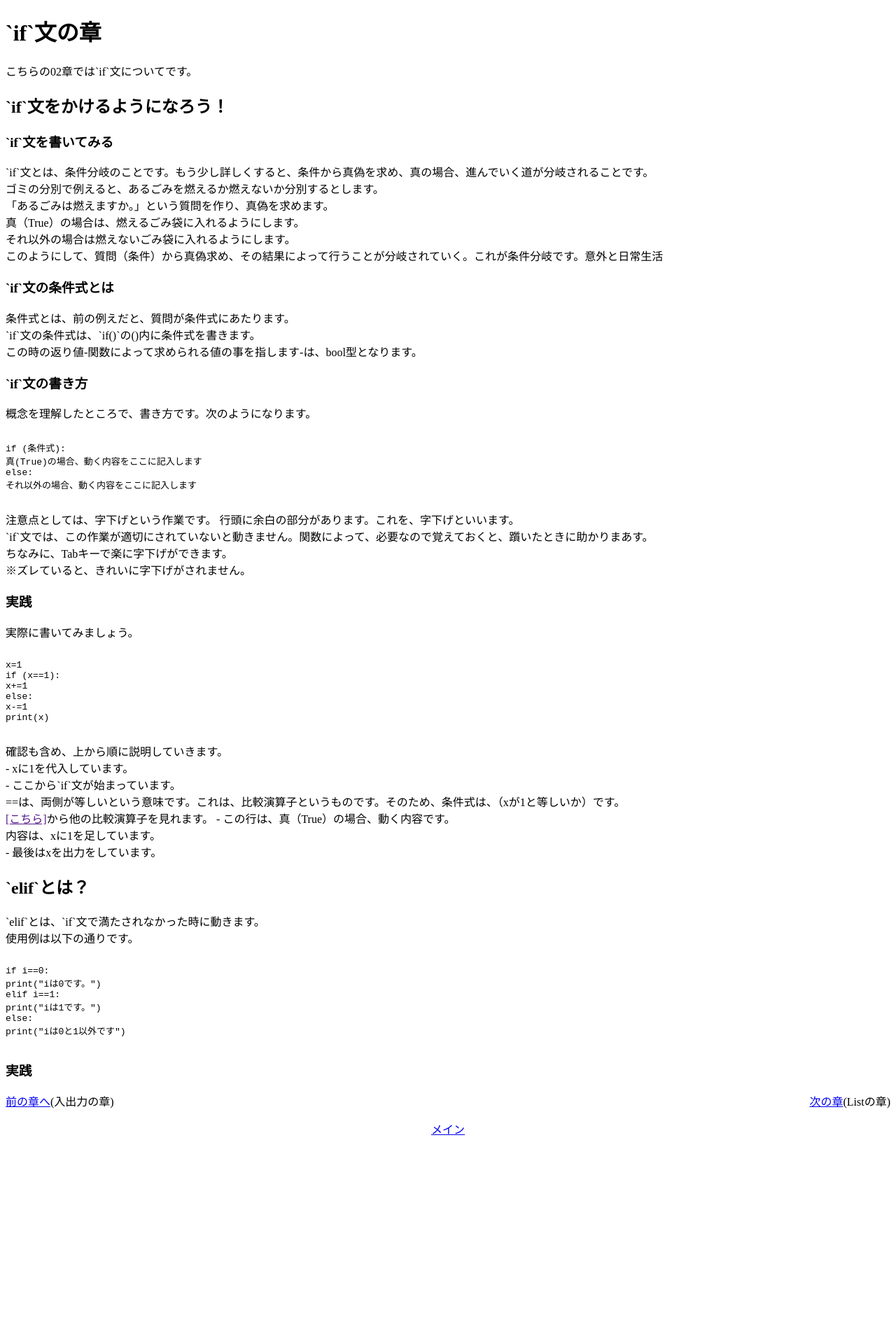
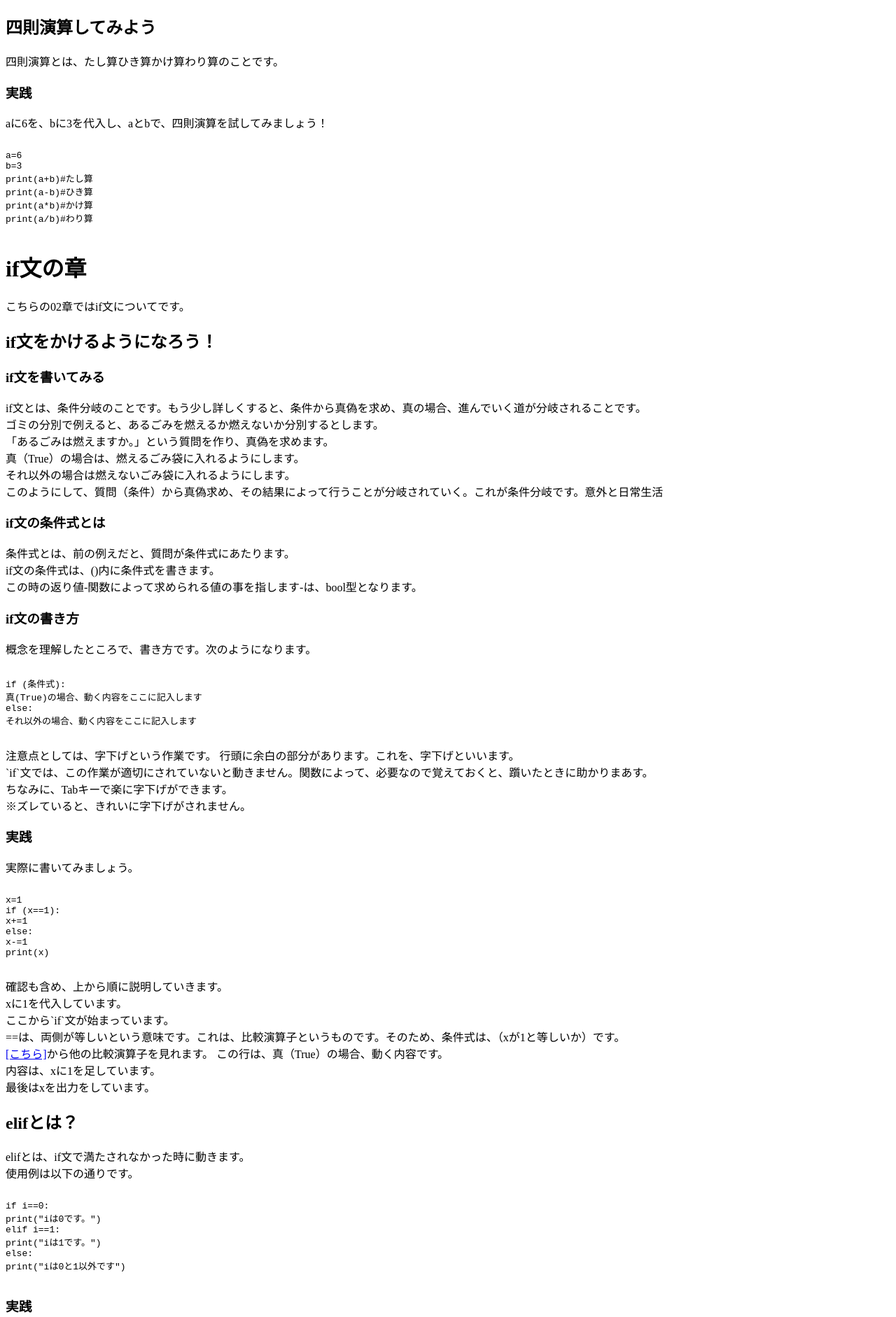
Before and after one commit to Yoshi01O/Study_Python, a plain HTML site: page Language/Py/Chapter02.html in a window 1280 px wide. Shown: the top 1882 px of the page at 70% size. Before the commit the page ends 1641 px from the top, so only its background shows below. Drawn offline with Linux system fonts and the light colour scheme.

Commit message:
Update_at_Chapter0,1,2

```diff
--- a/Language/Py/Chapter02.html
+++ b/Language/Py/Chapter02.html
@@ -5,24 +5,44 @@
   </head>
   <body>
     <p>
-      <h1>`if`文の章</h1>
-      こちらの02章では`if`文についてです。<br>
-      <h2>`if`文をかけるようになろう！</h2>
-      <h3>`if`文を書いてみる</h3>
-      `if`文とは、条件分岐のことです。もう少し詳しくすると、条件から真偽を求め、真の場合、進んでいく道が分岐されることです。<br>
+      <div class="Textcenter">
+        <h2>四則演算してみよう</h2>
+        四則演算とは、たし算ひき算かけ算わり算のことです。
+        <h3>実践</h3>
+        aに6を、bに3を代入し、aとbで、四則演算を試してみましょう！
+      </div>
+      <pre>
+<code>
+a=6
+b=3
+print(a+b)#たし算
+print(a-b)#ひき算
+print(a*b)#かけ算
+print(a/b)#わり算
+</code>
+</pre>
+      <div class="Textcenter">
+        <h1>if文の章</h1>
+        こちらの02章ではif文についてです。<br>
+        <h2>if文をかけるようになろう！</h2>
+        <h3>if文を書いてみる</h3>
+        if文とは、条件分岐のことです。もう少し詳しくすると、条件から真偽を求め、真の場合、進んでいく道が分岐されることです。<br>
         ゴミの分別で例えると、あるごみを燃えるか燃えないか分別するとします。<br>
         「あるごみは燃えますか。」という質問を作り、真偽を求めます。<br>
         真（True）の場合は、燃えるごみ袋に入れるようにします。<br>
         それ以外の場合は燃えないごみ袋に入れるようにします。<br>
         このようにして、質問（条件）から真偽求め、その結果によって行うことが分岐されていく。これが条件分岐です。意外と日常生活<br>
-      <h3>`if`文の条件式とは</h3>
+        <h3>if文の条件式とは</h3>
         条件式とは、前の例えだと、質問が条件式にあたります。<br>
-      `if`文の条件式は、`if()`の()内に条件式を書きます。<br>
+        if文の条件式は、()内に条件式を書きます。<br>
         この時の返り値-関数によって求められる値の事を指します-は、bool型となります。<br>
+      </div>
     </p>
     <p>
-      <h3>`if`文の書き方</h3>
+      <div class="Textcenter">
+        <h3>if文の書き方</h3>
         概念を理解したところで、書き方です。次のようになります。
+      </div>
       <pre>
 <code>
 if (条件式):
@@ -31,6 +51,7 @@ else:
 それ以外の場合、動く内容をここに記入します
 </code>
 </pre>
+      <div class="Textcenter">
         注意点としては、字下げという作業です。
         行頭に余白の部分があります。これを、字下げといいます。<br>
         `if`文では、この作業が適切にされていないと動きません。関数によって、必要なので覚えておくと、躓いたときに助かりまあす。<br>
@@ -39,6 +60,7 @@ else:
 
         <h3>実践</h3>
         実際に書いてみましょう。
+      </div>
       <pre>
 <py-script>
 x=1
@@ -49,19 +71,23 @@ x-=1
 print(x)
 </py-script>
 </pre>
-
+      <div class="Textcenter">
         確認も含め、上から順に説明していきます。<br>
-      - xに1を代入しています。<br/>
-      - ここから`if`文が始まっています。<br>
+        xに1を代入しています。<br/>
+        ここから`if`文が始まっています。<br>
         ==は、両側が等しいという意味です。これは、比較演算子というものです。そのため、条件式は、（xが1と等しいか）です。<br>
-      <a href="">[こちら]</a>から他の比較演算子を見れます。
-      - この行は、真（True）の場合、動く内容です。<br>
+        <a href="Chapter06.hmtl">[こちら]</a>から他の比較演算子を見れます。
+        この行は、真（True）の場合、動く内容です。<br>
         内容は、xに1を足しています。<br/>
-      - 最後はxを出力をしています。
+        最後はxを出力をしています。
+      </div>
     </p>
-    <h2>`elif`とは？</h2>
-    `elif`とは、`if`文で満たされなかった時に動きます。<br/>
+    <p>
+      <div class="Textcenter">
+        <h2>elifとは？</h2>
+        elifとは、if文で満たされなかった時に動きます。<br/>
         使用例は以下の通りです。<br/>
+      </div>
       <pre>
 <code>
 if i==0:
@@ -72,10 +98,14 @@ else:
 print("iは0と1以外です")
 </code>
 </pre>
+      <div class="Textcenter">
         <h3>実践</h3>
+      </div>
+    </p>
     <p>
       <DIV style="text-align:right;float:right;"><a href="Chapter03.html">次の章</a>(Listの章)</DIV>
       <a href="Chapter01.html">前の章へ</a>(入出力の章)
     </p>
     <p style="text-align:center">
       <a href="Pymain.html">メイン</a>
+    </p>
```
Also changed, not shown: Language/Chapter00.html (added, +16 -0 lines), Language/Py/Chapter01.html (+18 -30 lines), Language/Py/Pymain.html (+1 -1 lines). Lines whose indentation alone changed are shown as unchanged.
